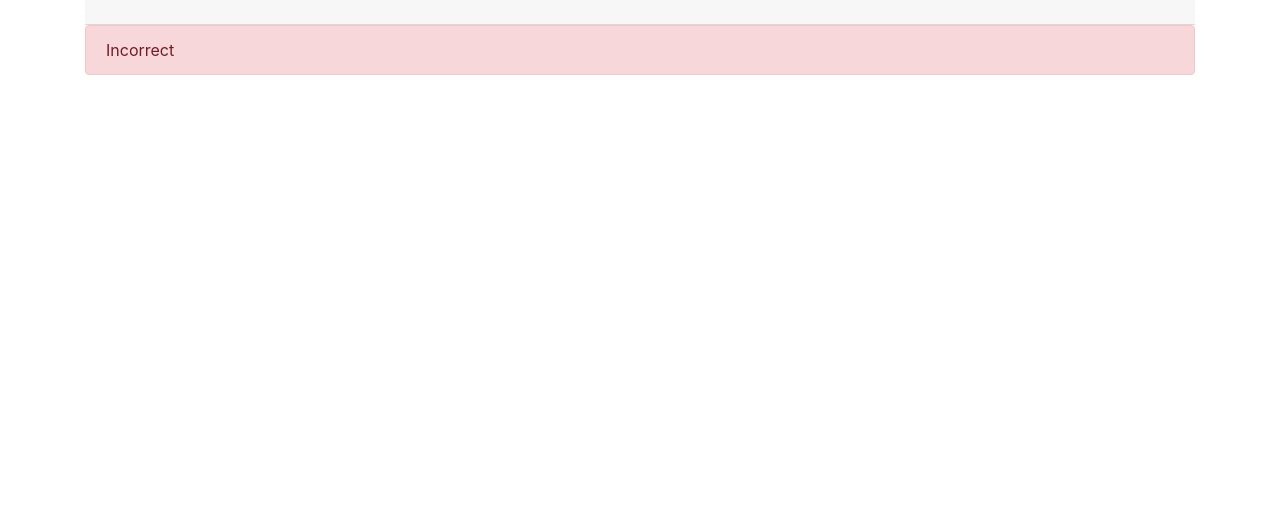
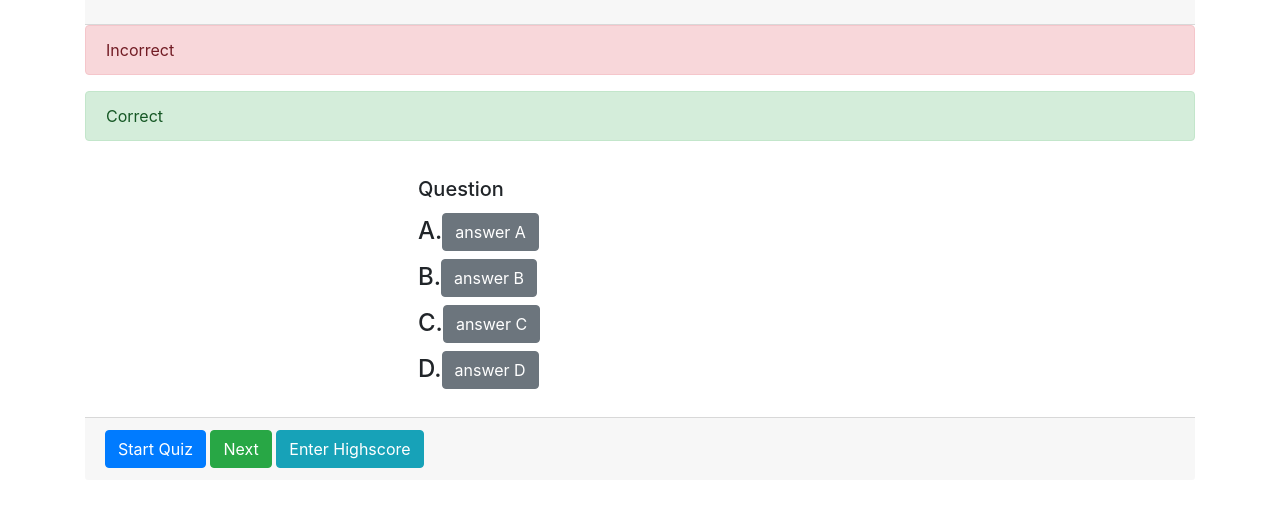
Before and after one commit to gilorcilla/code-quiz, a plain HTML site: page index.html in a window 1280 px wide. Shown: the part 72-578 px from the top of the page. Drawn offline with nearby package versions, Linux system fonts and the light colour scheme.

Commit message:
add more contents to the file

```diff
--- a/index.html
+++ b/index.html
@@ -1,9 +1,7 @@
 <!DOCTYPE html>
 <html lang="en">
 
-<head>
-    <!DOCTYPE html>
-    <html lang="en">
+
 
 <head>
 
@@ -38,7 +36,33 @@
         <div class="alert alert-danger red-alert" role="alert">
             Incorrect
         </div>
+        <!-- green alert -->
+        <div class="alert alert-success green-alert" role="alert">
+            Correct
+        </div>
+        <!-- questions input -->
+        <div class="card-body question-container" style="padding-right: 5%; padding-left: 30%; align-items: left;">
+            <h5 class="card-title">
+                <div class="question" style="text-align: left;">Question</div>
+            </h5>
+            <!-- answers input -->
+            <div id="answers-btns" class="btn-grid">
 
+                <h4>A.<button class="btn answerA btn-secondary">answer A</button></h4>
+                <h4>B.<button class="btn answerA btn-secondary">answer B</button></h4>
+                <h4>C.<button class="btn answerA btn-secondary">answer C</button></h4>
+                <h4>D.<button class="btn answerA btn-secondary">answer D</button></h4>
+            </div>
+        </div>
+        <!-- footer buttons -->
+        <div class="card-footer text-muted">
+            <div class="controls">
+                <button id="start-btn" class="start-btn btn btn-primary">Start Quiz</button>
+                <button id="next-btn" class="next-btn btn btn-success hide">Next</button>
+                <a href="highscores.html" class="highscore-btn btn btn-info">Enter Highscore</a>
+            </div>
+        </div>
+    </div>
 </body>
 
 </html>
```
Lines whose indentation alone changed are shown as unchanged.
